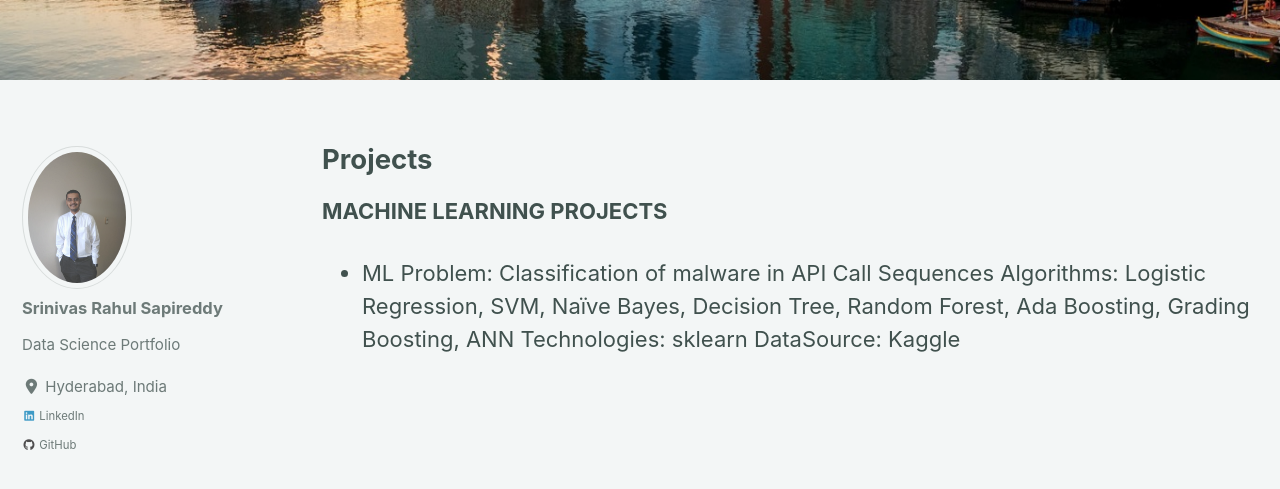
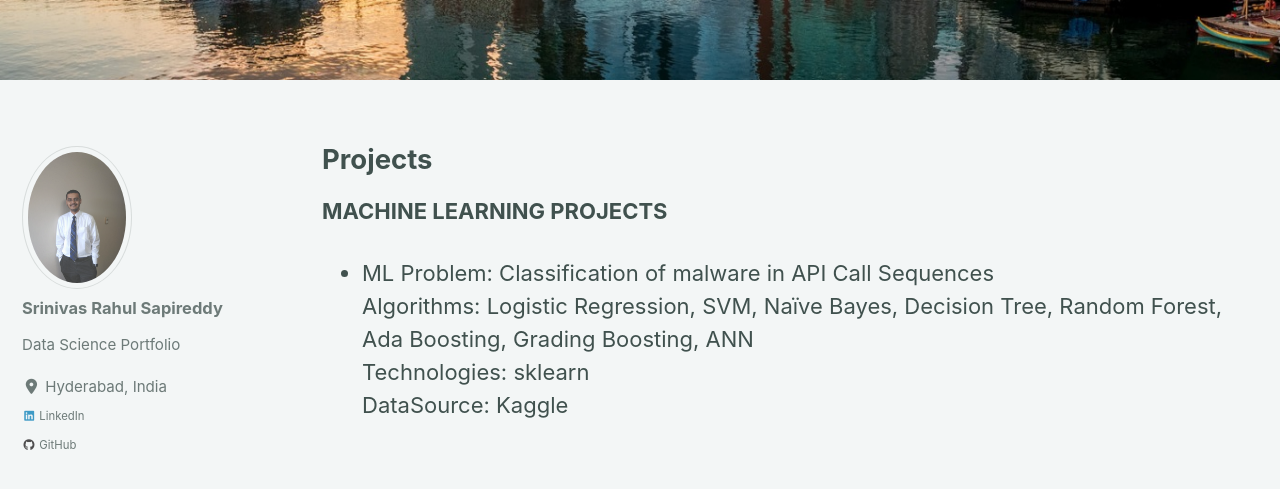
Before and after one commit to srsapireddy/srsapireddy.github.io, a Jekyll site: the page built from _pages/machinelearning.md, in a window 1280 px wide and 900 px high, scrolled down 484 px. Shown: the top 489 px of the window. Built offline with Jekyll 4.4.1, drawn with Linux system fonts in a browser that asks for light colours; cached includes are drawn as plain includes; nearby versions of some CDN libraries.

Commit message:
new gith

```diff
--- a/_pages/machinelearning.md
+++ b/_pages/machinelearning.md
@@ -7,7 +7,7 @@ header:
 ---
 
 **MACHINE LEARNING PROJECTS**
-* ML Problem: Classification of malware in API Call Sequences
-Algorithms: Logistic Regression, SVM, Naïve Bayes, Decision Tree, Random Forest, Ada Boosting, Grading Boosting, ANN
-Technologies: sklearn
+* ML Problem: Classification of malware in API Call Sequences<br>
+Algorithms: Logistic Regression, SVM, Naïve Bayes, Decision Tree, Random Forest, Ada Boosting, Grading Boosting, ANN<br>
+Technologies: sklearn<br>
 DataSource: Kaggle
```
